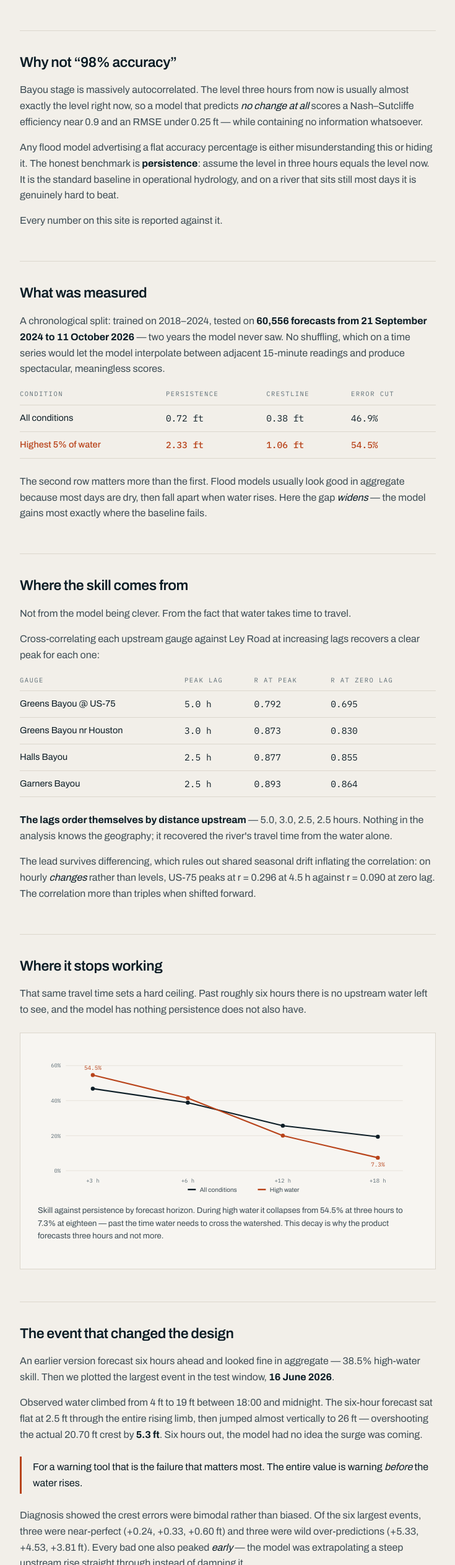
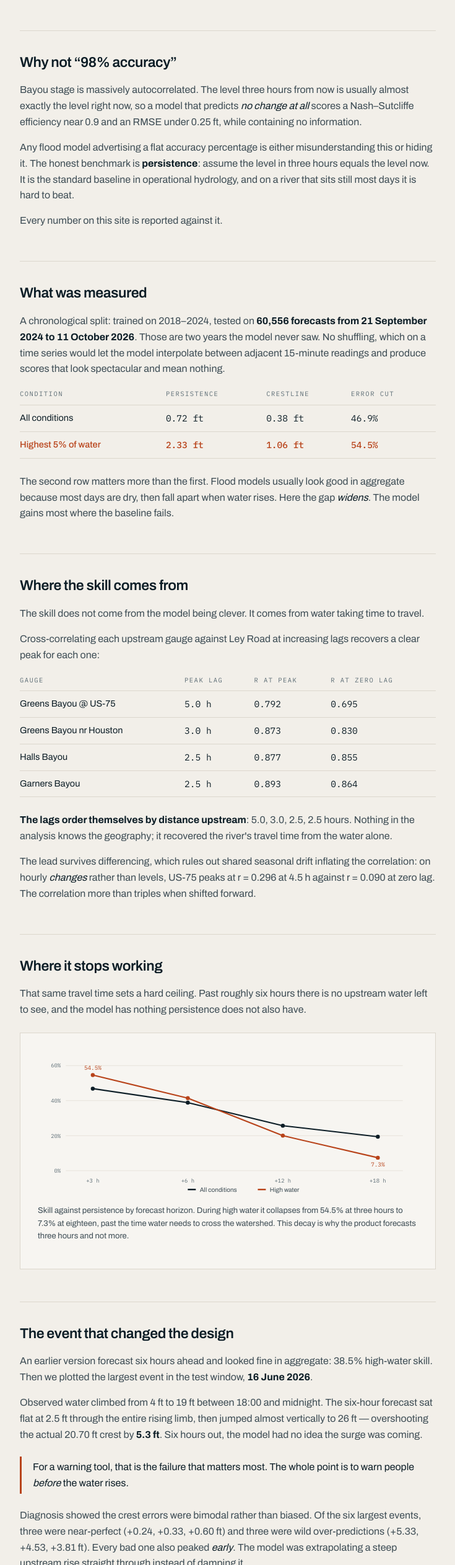
Before and after one commit to Muhammadjon-crypto/crestline, a plain HTML site: page web/methods.html in a window 1280 px wide. Shown: the part 275-2800 px from the top of the page at 62% size, without its empty margins (272-1007 px from the left). Drawn offline with Linux system fonts and the light colour scheme.

Commit message:
Plainer prose on methods and dashboard
Cut em-dash density, broke up aphoristic one-liners, fixed a British
spelling, closed gaps left between inline tags and punctuation.
No numbers, claims or caveats changed.

```diff
--- a/web/methods.html
+++ b/web/methods.html
@@ -84,12 +84,12 @@ footer{background:var(--tint);border-top:1px solid var(--rule);
 <p class="lead">CrestLine cuts three-hour forecast error at Greens Bayou by 46.9% against the standard baseline, and by 54.5% when the water is high. This page shows how that was measured, where the skill comes from, and where it runs out.</p>
 
 <h2>Why not “98% accuracy”</h2>
-<p>Bayou stage is massively autocorrelated. The level three hours from now is usually almost exactly the level right now, so a model that predicts <em>no change at all</em> scores a Nash–Sutcliffe efficiency near 0.9 and an RMSE under 0.25 ft — while containing no information whatsoever.</p>
-<p>Any flood model advertising a flat accuracy percentage is either misunderstanding this or hiding it. The honest benchmark is <strong>persistence</strong>: assume the level in three hours equals the level now. It is the standard baseline in operational hydrology, and on a river that sits still most days it is genuinely hard to beat.</p>
+<p>Bayou stage is massively autocorrelated. The level three hours from now is usually almost exactly the level right now, so a model that predicts <em>no change at all</em> scores a Nash–Sutcliffe efficiency near 0.9 and an RMSE under 0.25 ft, while containing no information.</p>
+<p>Any flood model advertising a flat accuracy percentage is either misunderstanding this or hiding it. The honest benchmark is <strong>persistence</strong>: assume the level in three hours equals the level now. It is the standard baseline in operational hydrology, and on a river that sits still most days it is hard to beat.</p>
 <p>Every number on this site is reported against it.</p>
 
 <h2>What was measured</h2>
-<p>A chronological split: trained on 2018–2024, tested on <strong>60,556 forecasts from 21 September 2024 to 11 October 2026</strong> — two years the model never saw. No shuffling, which on a time series would let the model interpolate between adjacent 15-minute readings and produce spectacular, meaningless scores.</p>
+<p>A chronological split: trained on 2018–2024, tested on <strong>60,556 forecasts from 21 September 2024 to 11 October 2026</strong>. Those are two years the model never saw. No shuffling, which on a time series would let the model interpolate between adjacent 15-minute readings and produce scores that look spectacular and mean nothing.</p>
 
 <table>
   <tr><th>Condition</th><th>Persistence</th><th>CrestLine</th><th>Error cut</th></tr>
@@ -97,10 +97,10 @@ footer{background:var(--tint);border-top:1px solid var(--rule);
   <tr class="hi"><td>Highest 5% of water</td><td class="n">2.33 ft</td><td class="n">1.06 ft</td><td class="n">54.5%</td></tr>
 </table>
 
-<p>The second row matters more than the first. Flood models usually look good in aggregate because most days are dry, then fall apart when water rises. Here the gap <em>widens</em> — the model gains most exactly where the baseline fails.</p>
+<p>The second row matters more than the first. Flood models usually look good in aggregate because most days are dry, then fall apart when water rises. Here the gap <em>widens</em>. The model gains most where the baseline fails.</p>
 
 <h2>Where the skill comes from</h2>
-<p>Not from the model being clever. From the fact that water takes time to travel.</p>
+<p>The skill does not come from the model being clever. It comes from water taking time to travel.</p>
 <p>Cross-correlating each upstream gauge against Ley Road at increasing lags recovers a clear peak for each one:</p>
 
 <table>
@@ -111,7 +111,7 @@ footer{background:var(--tint);border-top:1px solid var(--rule);
   <tr><td>Garners Bayou</td><td class="n">2.5 h</td><td class="n">0.893</td><td class="n">0.864</td></tr>
 </table>
 
-<p><strong>The lags order themselves by distance upstream</strong> — 5.0, 3.0, 2.5, 2.5 hours. Nothing in the analysis knows the geography; it recovered the river's travel time from the water alone.</p>
+<p><strong>The lags order themselves by distance upstream</strong>: 5.0, 3.0, 2.5, 2.5 hours. Nothing in the analysis knows the geography; it recovered the river's travel time from the water alone.</p>
 <p>The lead survives differencing, which rules out shared seasonal drift inflating the correlation: on hourly <em>changes</em> rather than levels, US-75 peaks at r = 0.296 at 4.5 h against r = 0.090 at zero lag. The correlation more than triples when shifted forward.</p>
 
 <h2>Where it stops working</h2>
@@ -146,17 +146,17 @@ footer{background:var(--tint);border-top:1px solid var(--rule);
     <rect x="440" y="276" width="16" height="3" fill="#B8431A"/><text x="464" y="282" fill="#3D4C54">High water</text>
   </g>
 </svg>
-<p class="cap">Skill against persistence by forecast horizon. During high water it collapses from 54.5% at three hours to 7.3% at eighteen — past the time water needs to cross the watershed. This decay is why the product forecasts three hours and not more.</p>
+<p class="cap">Skill against persistence by forecast horizon. During high water it collapses from 54.5% at three hours to 7.3% at eighteen, past the time water needs to cross the watershed. This decay is why the product forecasts three hours and not more.</p>
 </div>
 
 <h2>The event that changed the design</h2>
-<p>An earlier version forecast six hours ahead and looked fine in aggregate — 38.5% high-water skill. Then we plotted the largest event in the test window, <strong>16 June 2026</strong>.</p>
+<p>An earlier version forecast six hours ahead and looked fine in aggregate: 38.5% high-water skill. Then we plotted the largest event in the test window, <strong>16 June 2026</strong>.</p>
 <p>Observed water climbed from 4 ft to 19 ft between 18:00 and midnight. The six-hour forecast sat flat at 2.5 ft through the entire rising limb, then jumped almost vertically to 26 ft — overshooting the actual 20.70 ft crest by <strong>5.3 ft</strong>. Six hours out, the model had no idea the surge was coming.</p>
 
-<div class="callout"><p>For a warning tool that is the failure that matters most. The entire value is warning <em>before</em> the water rises.</p></div>
+<div class="callout"><p>For a warning tool, that is the failure that matters most. The whole point is to warn people <em>before</em> the water rises.</p></div>
 
-<p>Diagnosis showed the crest errors were bimodal rather than biased. Of the six largest events, three were near-perfect (+0.24, +0.33, +0.60 ft) and three were wild over-predictions (+5.33, +4.53, +3.81 ft). Every bad one also peaked <em>early</em> — the model was extrapolating a steep upstream rise straight through instead of damping it.</p>
-<p>Adding gridded rainfall cured the overshoot: the same event now crests at 19.8 ft against 20.70 observed, slightly under rather than five feet over. It did <strong>not</strong> cure the blind spot, and the reason is structural — the model is fed <em>observed</em> rainfall up to issue time, but the storm driving that crest largely fell during the forecast window. No feature engineering recovers information that does not exist yet.</p>
+<p>Diagnosis showed the crest errors were bimodal rather than biased. Of the six largest events, three were near-perfect (+0.24, +0.33, +0.60 ft) and three were wild over-predictions (+5.33, +4.53, +3.81 ft). Every bad one also peaked <em>early</em>. The model was extrapolating a steep upstream rise straight through instead of damping it.</p>
+<p>Adding gridded rainfall cured the overshoot: the same event now crests at 19.8 ft against 20.70 observed, slightly under rather than five feet over. It did <strong>not</strong> cure the blind spot, and the reason is structural. The model is fed <em>observed</em> rainfall up to issue time, but the storm driving that crest largely fell during the forecast window. No feature engineering recovers information that does not exist yet.</p>
 <p>So the headline horizon moved from six hours to three, where skill peaks and the forecast sits inside the travel-time window. Closing the gap properly needs NWS quantitative precipitation forecasts as an input.</p>
 
 <h2>Data</h2>
@@ -166,15 +166,15 @@ footer{background:var(--tint);border-top:1px solid var(--rule);
   <tr><td>NCEP Stage IV (via IEM)</td><td>Gridded rainfall, 2 cells</td><td class="n">hourly, 70,136 h pulled</td></tr>
 </table>
 <p>Stage IV is radar-derived and bias-corrected against gauges. Gridded rainfall matters here: what drives a bayou is rain over the whole watershed, not rain at one point.</p>
-<p>The model is a gradient-boosted regressor (<code>HistGradientBoostingRegressor</code>) over <strong>63 features</strong> — upstream levels at seven lags, rates of change over 1/3/6 h, the target's own recent history, and rainfall accumulated over 1, 3, 6, 12, 24, 72 and 168 hours. The 72 h and 168 h windows stand in for soil saturation, since wet ground is what turns rain into flooding and there is no direct soil-moisture feed.</p>
+<p>The model is a gradient-boosted regressor (<code>HistGradientBoostingRegressor</code>) over <strong>63 features</strong>: upstream levels at seven lags, rates of change over 1/3/6 h, the target's own recent history, and rainfall accumulated over 1, 3, 6, 12, 24, 72 and 168 hours. The 72 h and 168 h windows stand in for soil saturation, since wet ground is what turns rain into flooding and there is no direct soil-moisture feed.</p>
 <p>Serving imports its feature builder directly from the training module, so inference cannot silently drift from training.</p>
 
 <h2>Limits</h2>
 <ol>
-  <li><strong>One gauge.</strong> Trained and validated only on Greens Bayou at Ley Road. The method should generalise to any gauge with upstream neighbours, but that is untested.</li>
+  <li><strong>One gauge.</strong> Trained and validated only on Greens Bayou at Ley Road. The method should generalize to any gauge with upstream neighbours, but that is untested.</li>
   <li><strong>No street-level inference.</strong> CrestLine predicts a gauge. Whether water reaches a given address depends on elevation, storm drains and local topography, none of which are in the model.</li>
   <li><strong>Three hours, not more.</strong> Skill is effectively gone by eighteen hours.</li>
-  <li><strong>No forecast precipitation.</strong> Observed rainfall only — the largest remaining gap.</li>
+  <li><strong>No forecast precipitation.</strong> Observed rainfall only. This is the largest remaining gap.</li>
   <li><strong>Untested at extreme scale.</strong> The largest crest in the test window was 20.70 ft; this gauge's record is 33.61 ft. We make no claim about Harvey-scale events.</li>
   <li><strong>“High water” is not an official flood stage.</strong> The 5.35 ft line is the 95th percentile of this gauge's own eight-year record, labelled as such throughout. Official NWS action/minor/moderate/major stages are not yet incorporated.</li>
 </ol>
```
Also changed, not shown: web/index.html (+7 -5 lines).
